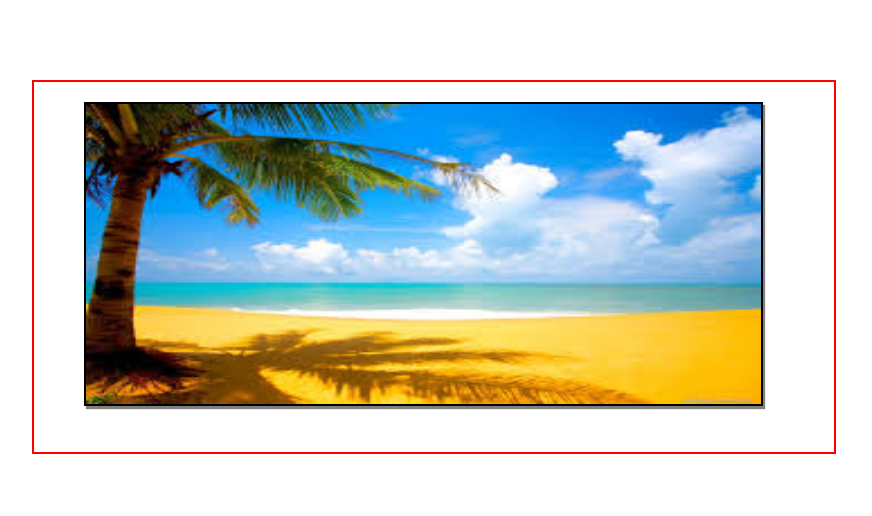
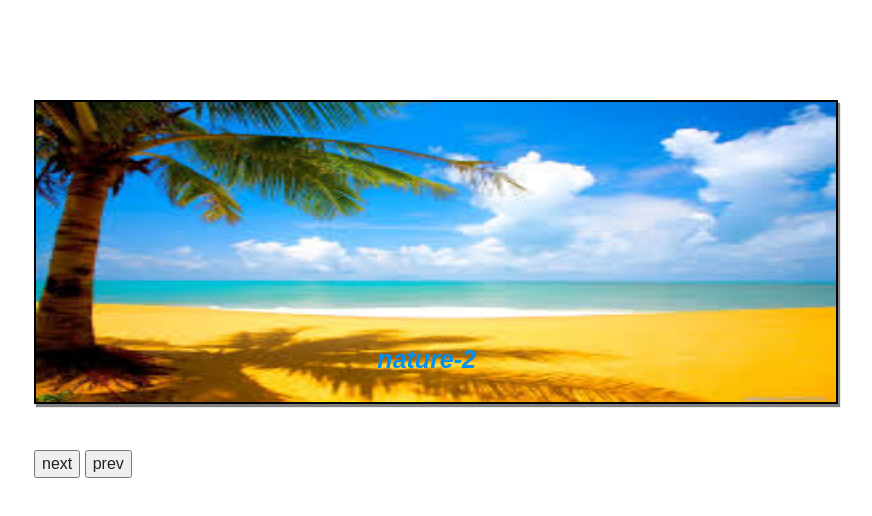
Before and after one commit to bettoumi/slider, a plain HTML site: page index.html in a window 1280 px wide. Shown: the whole page, without its empty margins (206-1078 px from the left). Drawn offline with nearby package versions, Linux system fonts and the light colour scheme.

Commit message:
add button for slider

```diff
--- a/css/main.css
+++ b/css/main.css
@@ -102,44 +102,62 @@ textarea {
     margin:  80px auto;
     padding-top: 20px;
 
-    border: 2px solid red;
+    /*border: 2px solid red;*/
  }
 .slid
 {
     max-width: 800px;
     height: 300px;
     margin:auto;
-    /*border:1px solid red;*/
+    /*border:1px solid green;*/
     position: relative;
-    margin-left: 50px;
+    /*margin-left: 50px;*/
    /*display: none;*/
 }
 
 .fig
 {
-    width: 90%;
-    margin:  auto;
+    width: 100%;
+    margin:auto;
     height: 100%;
     display: none;
-    position: absolute;
+    position: relative;
     transition: all 0.66s ease;
     box-shadow: 2px 3px 1px grey;
 
+}
+@keyframes sort {
+    from {transform: rotateX(0deg)}
+    to { transform: rotateX(15deg);}
+}
+.anim
+{
+   animation:sort 0.5s ;
+    animation-duration: 0.5ws;
+   animation-direction: alternate;
+}
+
+
+.fig img
+{
+    width: 100%;
+    height:100%;
+    margin: auto;
 
 }
 
 
-/*.figcap
+.figcap
 {
     position: absolute;
-    right: 40%;
-    top: -50%;
+    right: 45%;
+    top: 80%;
     font-size: 25px;
-    color: rgb(255,255,71);
+    color: rgb(0,144,243);
     font-weight: bold;
     font-style: italic;
 
-}*/
+}
 .hid
 {
     display:none;
@@ -148,17 +166,13 @@ textarea {
 {
     display: block;
 }
-
-
-@media(min-width: 700px)
+  /*  style for button*/
+.buttonslid
 {
-
-  .slid
-  {
-    margin-left: 50px;
-  }
+    margin: 50px auto;
 
 }
+
 
 
 
--- a/index.html
+++ b/index.html
@@ -24,19 +24,25 @@
         <!-- <p>MY FIRST SLIDER JAVA-SCRIPT</p> -->
         <section class="slider">
         <section class="slid">
-
-                 <img  class="fig hid" src="img/images6.jpeg" alt="nature1">
-
-
-                 <img class="fig hid" src="img/images7.jpeg" alt="nature2">
-
-
-                 <img  class="fig hid" src="img/3.jpeg" alt="nature3">
-
-
+                <figure class="fig hid">
+                 <img   src="img/images6.jpeg" alt="nature1">
+                 <figcaption class="figcap">nature-1</figcaption>
+                </figure>
+                 <figure class="fig hid">
+                 <img  src="img/images7.jpeg" alt="nature2">
+                 <figcaption class="figcap">nature-2</figcaption>
+                </figure>
+                 <figure class="fig hid">
+                 <img   src="img/3.jpeg" alt="nature3">
+                 <figcaption class="figcap">nature-3</figcaption>
+                </figure>
 
         </section>
       </sectin>
+      <section class="buttonslid">
+          <button id="butnext">next</button>
+          <button id="butnext">prev</button>
+      </section>
 
         <script src="https://code.jquery.com/jquery-1.12.0.min.js"></script>
         <script>window.jQuery || document.write('<script src="js/vendor/jquery-1.12.0.min.js"><\/script>')</script>
--- a/js/main.js
+++ b/js/main.js
@@ -2,14 +2,14 @@
 
 
 
-
+  //function for slider auto
  var   k=-1;
 
  function play()
 
 {
 
-	    var f=document.getElementsByTagName('img');
+	    var f=document.getElementsByTagName('figure');
 	    for( j=0; j<f.length; j++)
 	    {
 	    	f[j].classList.add("hid");
@@ -19,14 +19,15 @@
 
 	  if(k<f.length-1){ k++;}
 	  else{k=0;}
-        // if(f[k].classList.contains("hid"))
 
-         // {
+
+
          	   f[k].classList.remove("hid");
          	   f[k].classList.add("visible");
+         	   setTimeout(function(){ f[k].img.classList.add("anim");},500);
          	   f[k].style.border="2px solid black";
 
-         // }
+
 
 
 
@@ -34,4 +35,6 @@
 }
 
 
+
 setInterval(function(){ play();},2000);
+document.getElementById("myBtn").addEventListener("click", myFunction);
```
Also changed, not shown: img/im4.jpg (added), img/im5.jpg (added).
